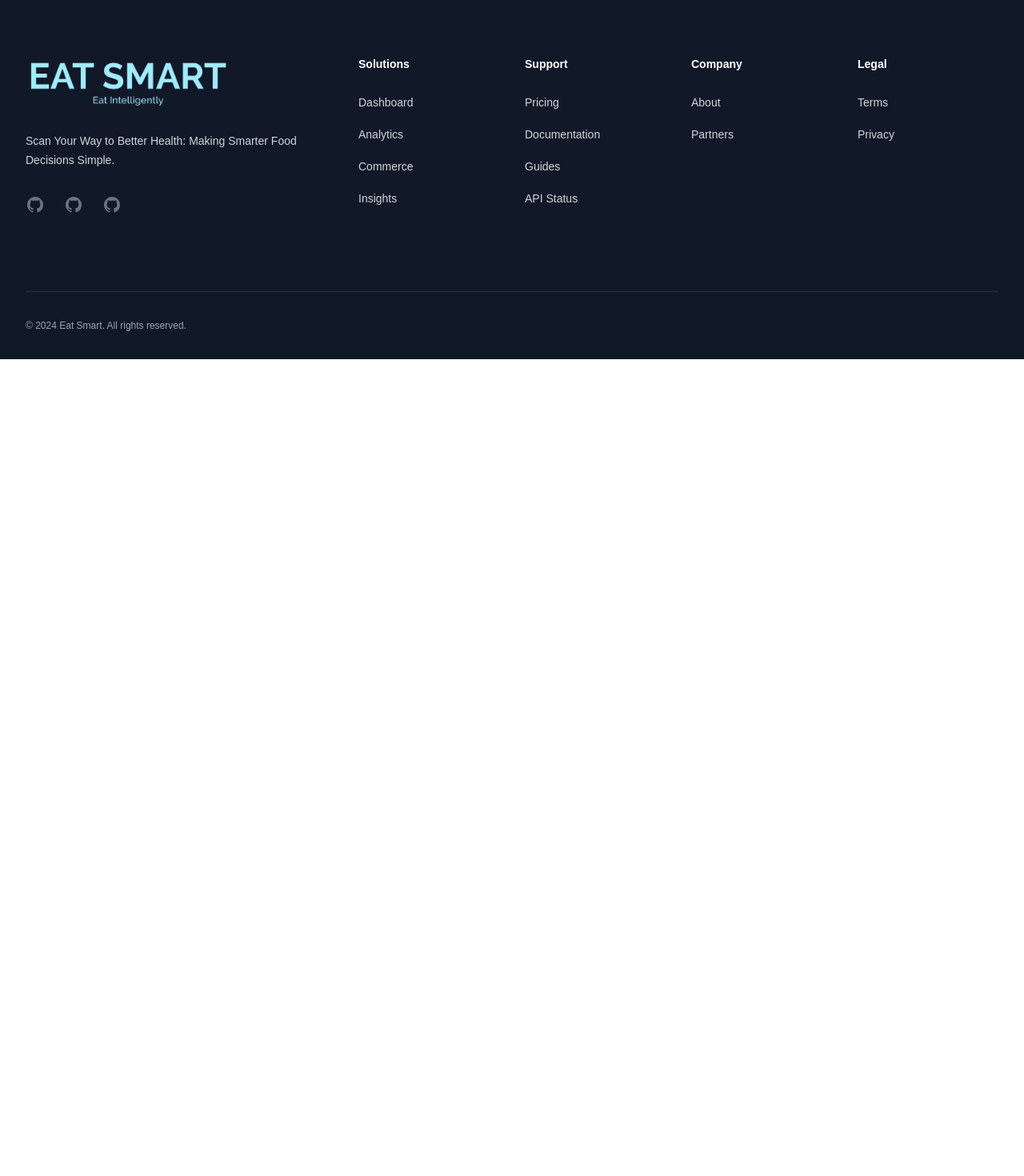
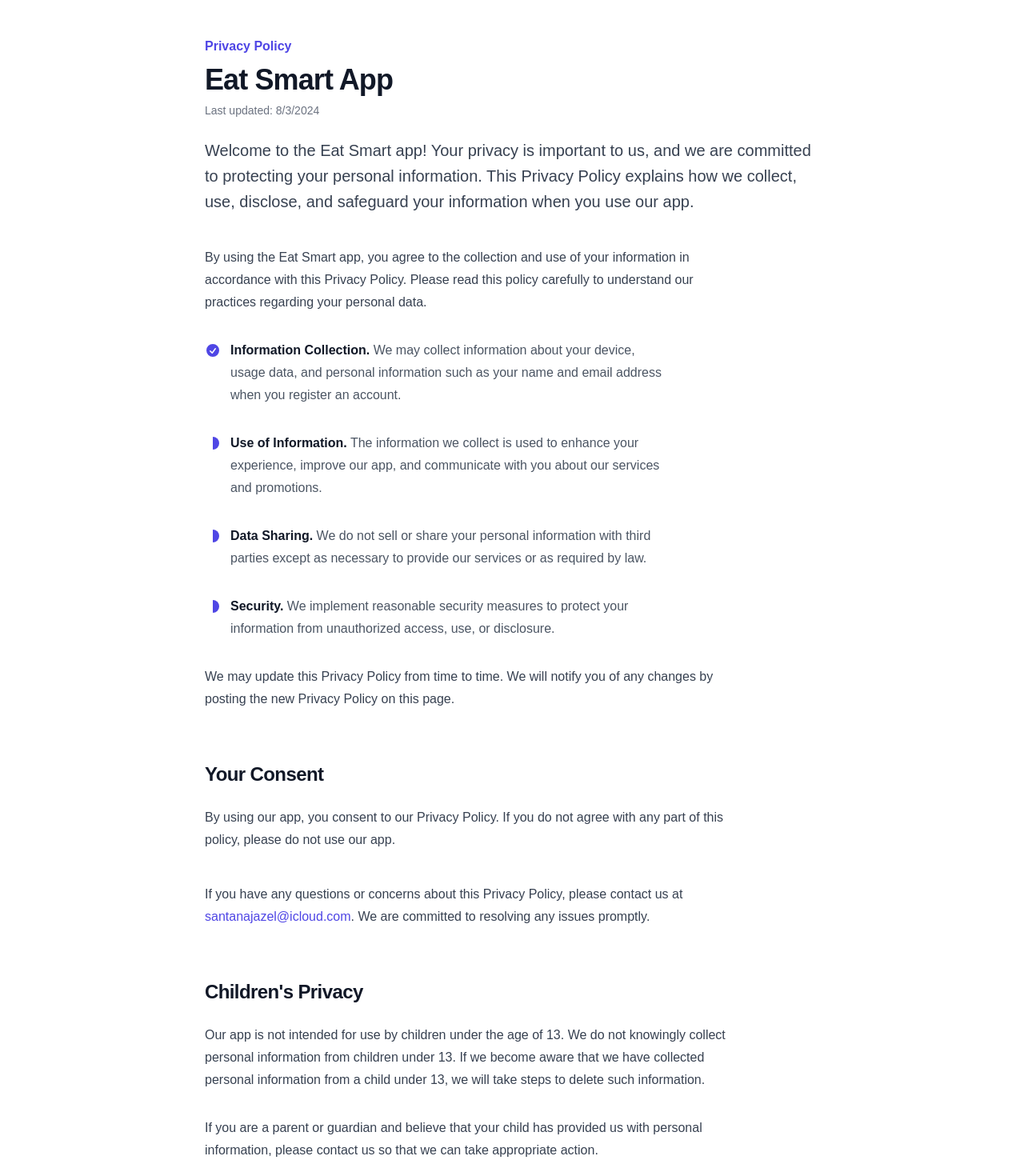
Before and after one commit to santana-jay/eat-smart, a SvelteKit app: page /legal/privacy-policy in a window 1280 px wide. Shown: the part 180-1650 px from the top of the page at 80% size. Before the commit the page ends 800 px from the top, so only its background shows below. Built offline with nearby package versions, Linux system fonts and the light colour scheme.

Commit message:
privacy policy

```diff
--- a/src/routes/legal/privacy-policy/+page.svelte
+++ b/src/routes/legal/privacy-policy/+page.svelte
@@ -1 +1,5 @@
-Privacy
+<script>
+    import Privacy from "./components/Privacy.svelte";
+</script>
+
+<Privacy />
--- /dev/null
+++ b/src/routes/legal/privacy-policy/components/Privacy.svelte
@@ -0,0 +1,155 @@
+<script>
+    const lastUpdated = "8/3/2024";
+</script>
+
+<div class="bg-white px-6 py-32 lg:px-8 select-none">
+    <div class="mx-auto max-w-3xl text-base leading-7 text-gray-700">
+        <p class="text-base font-semibold leading-7 text-indigo-600">
+            Privacy Policy
+        </p>
+        <h1
+            class="mt-2 text-3xl font-bold tracking-tight text-gray-900 sm:text-4xl"
+        >
+            Eat Smart App
+        </h1>
+        <p class="mt-2 text-sm text-gray-500">Last updated: {lastUpdated}</p>
+        <p class="mt-6 text-xl leading-8">
+            Welcome to the Eat Smart app! Your privacy is important to us, and
+            we are committed to protecting your personal information. This
+            Privacy Policy explains how we collect, use, disclose, and safeguard
+            your information when you use our app.
+        </p>
+        <div class="mt-10 max-w-2xl">
+            <p>
+                By using the Eat Smart app, you agree to the collection and use
+                of your information in accordance with this Privacy Policy.
+                Please read this policy carefully to understand our practices
+                regarding your personal data.
+            </p>
+            <ul role="list" class="mt-8 max-w-xl space-y-8 text-gray-600">
+                <li class="flex gap-x-3">
+                    <svg
+                        class="mt-1 h-5 w-5 flex-none text-indigo-600"
+                        viewBox="0 0 20 20"
+                        fill="currentColor"
+                        aria-hidden="true"
+                    >
+                        <path
+                            fill-rule="evenodd"
+                            d="M10 18a8 8 0 100-16 8 8 0 000 16zm3.857-9.809a.75.75 0 00-1.214-.882l-3.483 4.79-1.88-1.88a.75.75 0 10-1.06 1.061l2.5 2.5a.75.75 0 001.137-.089l4-5.5z"
+                            clip-rule="evenodd"
+                        />
+                    </svg>
+                    <span>
+                        <strong class="font-semibold text-gray-900"
+                            >Information Collection.</strong
+                        >
+                        We may collect information about your device, usage data,
+                        and personal information such as your name and email address
+                        when you register an account.
+                    </span>
+                </li>
+                <li class="flex gap-x-3">
+                    <svg
+                        class="mt-1 h-5 w-5 flex-none text-indigo-600"
+                        viewBox="0 0 20 20"
+                        fill="currentColor"
+                        aria-hidden="true"
+                    >
+                        <path
+                            fill-rule="evenodd"
+                            d="M10 18a8 8 0 100-16 8 0 000 16zm3.857-9.809a.75.75 0 00-1.214-.882l-3.483 4.79-1.88-1.88a.75.75 0 10-1.06 1.061l2.5 2.5a.75.75 0 001.137-.089l4-5.5z"
+                            clip-rule="evenodd"
+                        />
+                    </svg>
+                    <span>
+                        <strong class="font-semibold text-gray-900"
+                            >Use of Information.</strong
+                        >
+                        The information we collect is used to enhance your experience,
+                        improve our app, and communicate with you about our services
+                        and promotions.
+                    </span>
+                </li>
+                <li class="flex gap-x-3">
+                    <svg
+                        class="mt-1 h-5 w-5 flex-none text-indigo-600"
+                        viewBox="0 0 20 20"
+                        fill="currentColor"
+                        aria-hidden="true"
+                    >
+                        <path
+                            fill-rule="evenodd"
+                            d="M10 18a8 8 0 100-16 8 0 000 16zm3.857-9.809a.75.75 0 00-1.214-.882l-3.483 4.79-1.88-1.88a.75.75 0 10-1.06 1.061l2.5 2.5a.75.75 0 001.137-.089l4-5.5z"
+                            clip-rule="evenodd"
+                        />
+                    </svg>
+                    <span>
+                        <strong class="font-semibold text-gray-900"
+                            >Data Sharing.</strong
+                        >
+                        We do not sell or share your personal information with third
+                        parties except as necessary to provide our services or as
+                        required by law.
+                    </span>
+                </li>
+                <li class="flex gap-x-3">
+                    <svg
+                        class="mt-1 h-5 w-5 flex-none text-indigo-600"
+                        viewBox="0 0 20 20"
+                        fill="currentColor"
+                        aria-hidden="true"
+                    >
+                        <path
+                            fill-rule="evenodd"
+                            d="M10 18a8 8 0 100-16 8 0 000 16zm3.857-9.809a.75.75 0 00-1.214-.882l-3.483 4.79-1.88-1.88a.75.75 0 10-1.06 1.061l2.5 2.5a.75.75 0 001.137-.089l4-5.5z"
+                            clip-rule="evenodd"
+                        />
+                    </svg>
+                    <span>
+                        <strong class="font-semibold text-gray-900"
+                            >Security.</strong
+                        >
+                        We implement reasonable security measures to protect your
+                        information from unauthorized access, use, or disclosure.
+                    </span>
+                </li>
+            </ul>
+            <p class="mt-8">
+                We may update this Privacy Policy from time to time. We will
+                notify you of any changes by posting the new Privacy Policy on
+                this page.
+            </p>
+            <h2 class="mt-16 text-2xl font-bold tracking-tight text-gray-900">
+                Your Consent
+            </h2>
+            <p class="mt-6">
+                By using our app, you consent to our Privacy Policy. If you do
+                not agree with any part of this policy, please do not use our
+                app.
+            </p>
+            <p class="mt-10">
+                If you have any questions or concerns about this Privacy Policy,
+                please contact us at <a href="mailto:santanajazel@icloud.com" class="text-indigo-600">santanajazel@icloud.com</a>. We are committed
+                to resolving any issues promptly.
+            </p>
+        </div>
+        <div class="mt-16 max-w-2xl">
+            <h2 class="text-2xl font-bold tracking-tight text-gray-900">
+                Children's Privacy
+            </h2>
+            <p class="mt-6">
+                Our app is not intended for use by children under the age of 13.
+                We do not knowingly collect personal information from children
+                under 13. If we become aware that we have collected personal
+                information from a child under 13, we will take steps to delete
+                such information.
+            </p>
+            <p class="mt-8">
+                If you are a parent or guardian and believe that your child has
+                provided us with personal information, please contact us so that
+                we can take appropriate action.
+            </p>
+        </div>
+    </div>
+</div>
--- a/src/routes/legal/terms-of-service/components/TOS.svelte
+++ b/src/routes/legal/terms-of-service/components/TOS.svelte
@@ -2,7 +2,7 @@
   const lastUpdated = '8/3/2024';
 </script>
 
-<div class="bg-white px-6 py-32 lg:px-8">
+<div class="bg-white px-6 py-32 lg:px-8 select-none">
   <div class="mx-auto max-w-3xl text-base leading-7 text-gray-700">
     <p class="text-base font-semibold leading-7 text-indigo-600">Terms of Service</p>
     <h1 class="mt-2 text-3xl font-bold tracking-tight text-gray-900 sm:text-4xl">Eat Smart App</h1>
```
